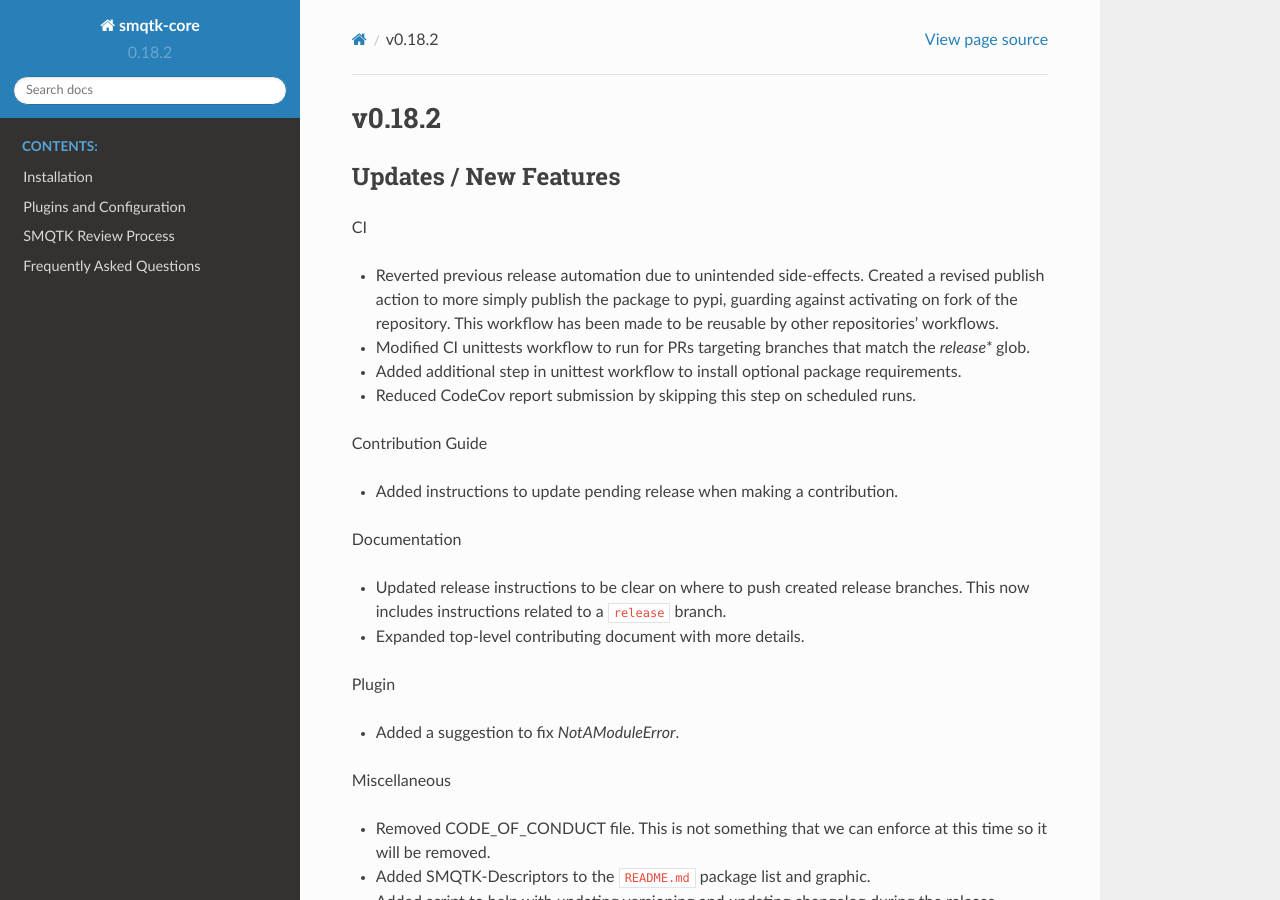
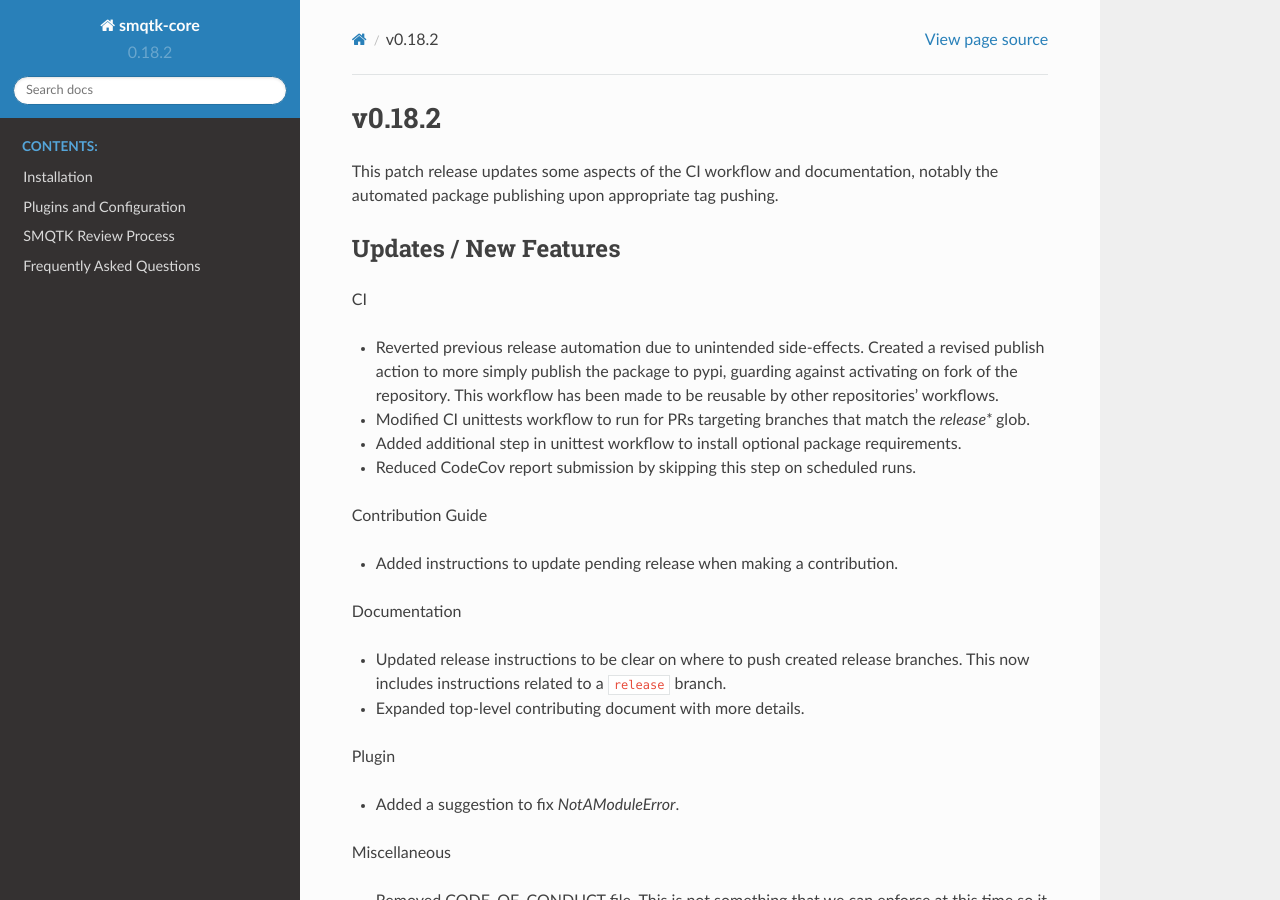
Before and after one commit to Kitware/SMQTK-Core, a Sphinx documentation site: the page built from docs/release_notes/v0.18.2.rst, in a window 1280 px wide and 900 px high. Built offline with Sphinx 7.4.7 and the Read the Docs theme 2.0.0, drawn with Linux system fonts in a browser that asks for light colours; pages that are not in the unit, such as notebooks, are missing from menus; the version number is read from the project's files by our own code.

Commit message:
Added release summary

```diff
--- a/docs/release_notes/v0.18.2.rst
+++ b/docs/release_notes/v0.18.2.rst
@@ -1,5 +1,7 @@
 v0.18.2
 =======
+This patch release updates some aspects of the CI workflow and documentation,
+notably the automated package publishing upon appropriate tag pushing.
 
 Updates / New Features
 ----------------------
```
